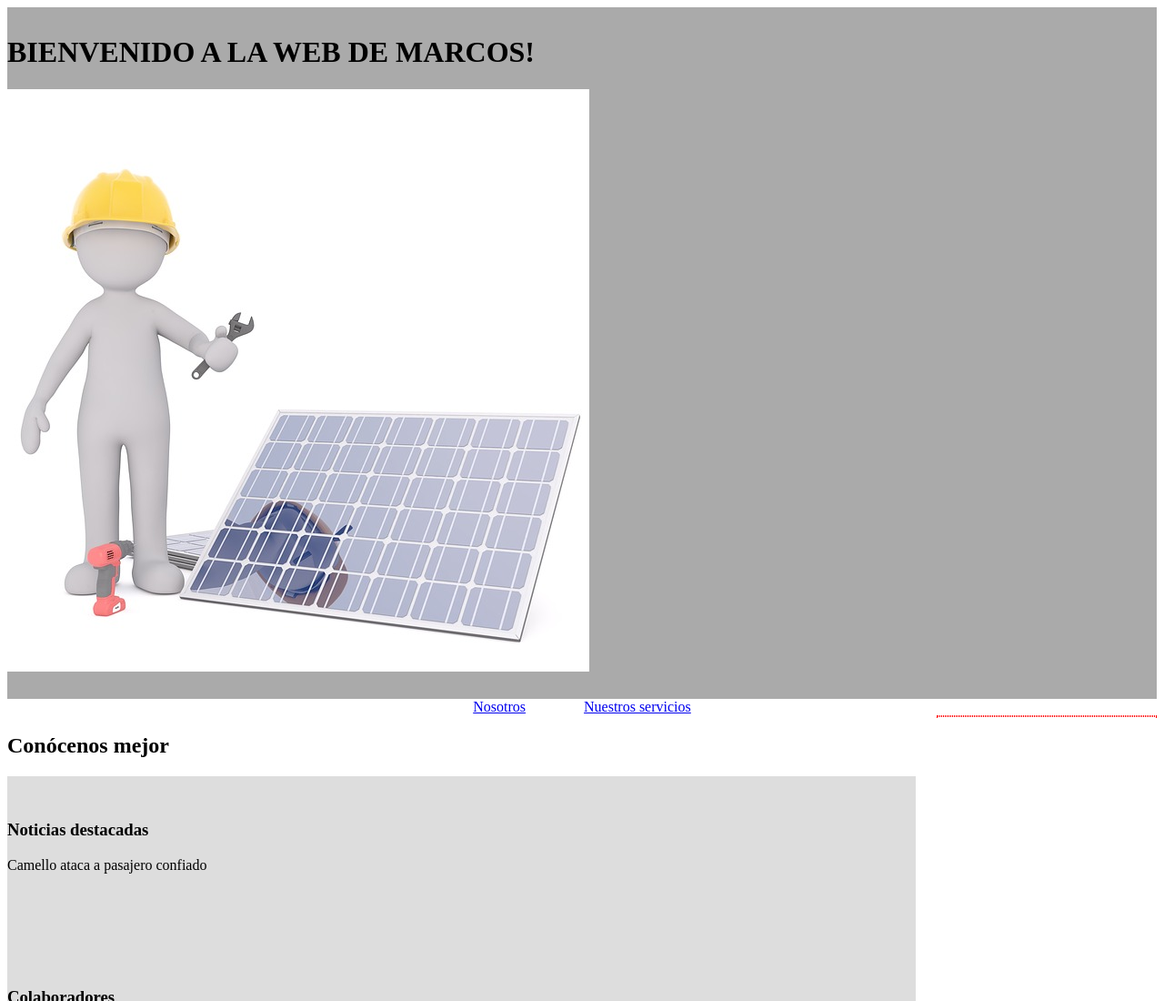
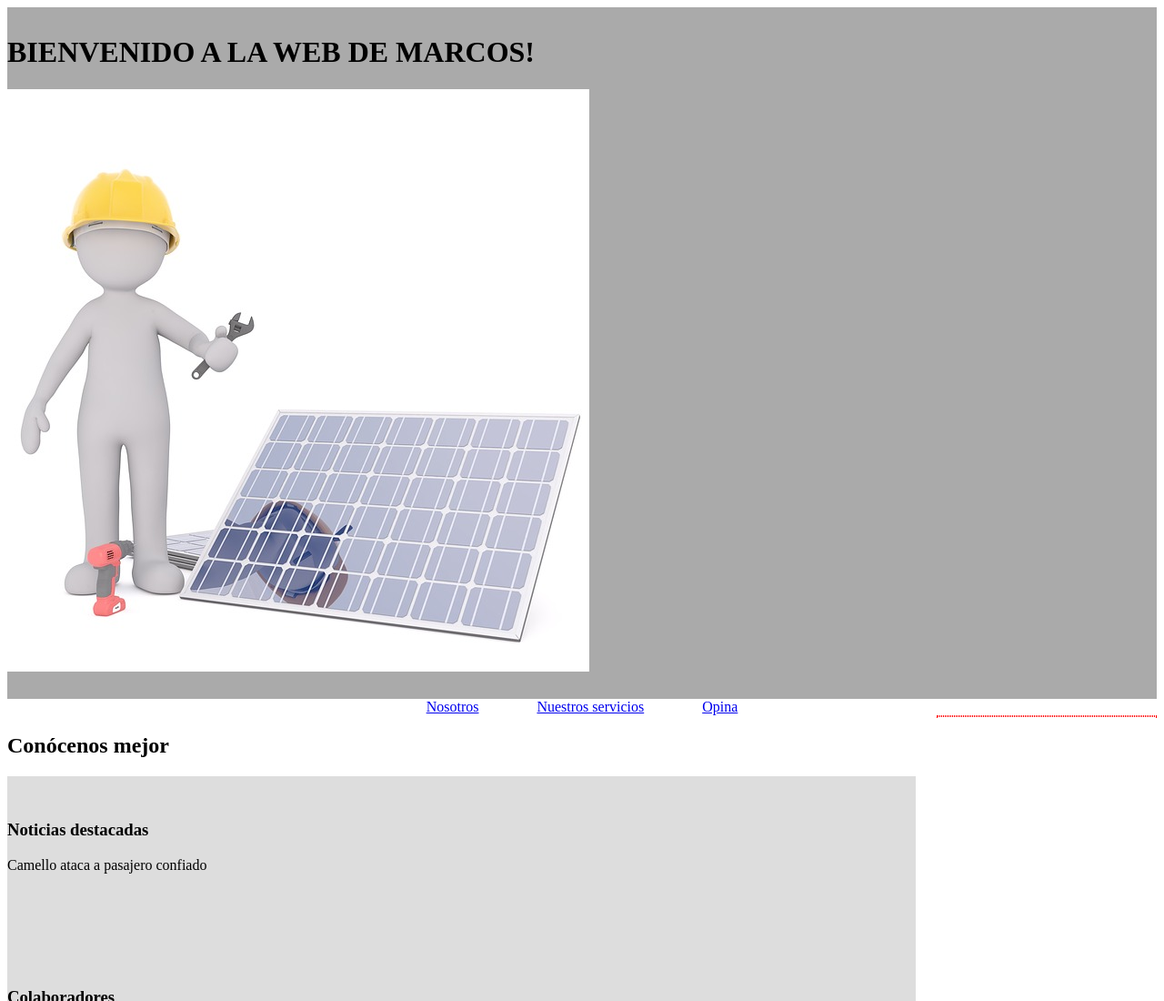
Before and after one commit to Framevic/Disenowebremoto2, a plain HTML site: page index.html in a window 1280 px wide. Shown: the top 1100 px of the page at 91% size. Drawn offline with Linux system fonts and the light colour scheme.

Commit message:
Add files via upload

```diff
--- a/index.html
+++ b/index.html
@@ -59,9 +59,9 @@
       <h1>BIENVENIDO A LA WEB DE MARCOS!</h1>
       <p><img src="imagenes/logo.jpg"></p>
     </header>
-    <nav> <a href="ejerciciostema2/nosotros.html">Nosotros</a>
-      		<a href="ejerciciostema2/nuestrosservicios.html">Nuestros servicios</a>
-    </nav>
+    <nav> <a href="ejerciciostema2/nosotros.html">Nosotros</a> <a href="ejerciciostema2/nuestrosservicios.html">Nuestros
+        servicios</a> <a href="ejerciciostema3/opinion.html">Opina<br>
+      </a></nav>
     <aside></aside>
     <h2>Conócenos mejor </h2>
     <section>
```
